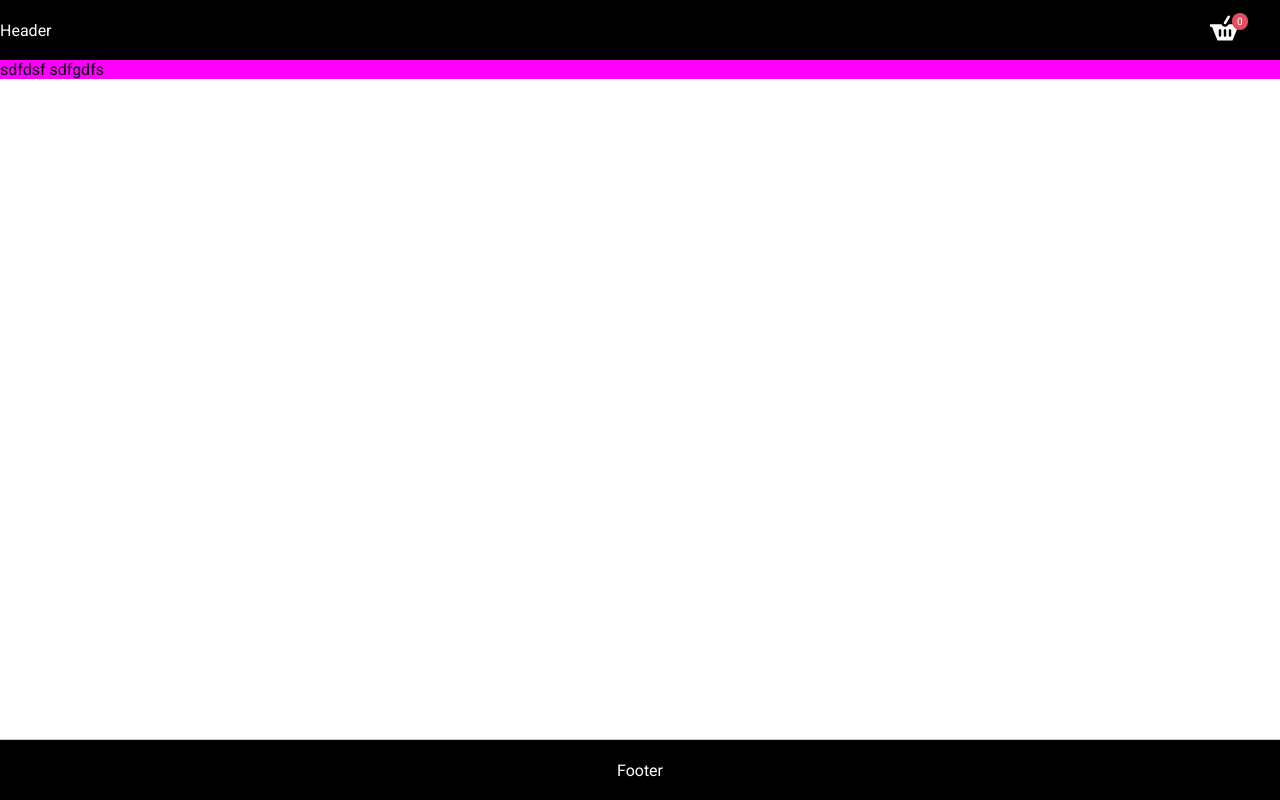
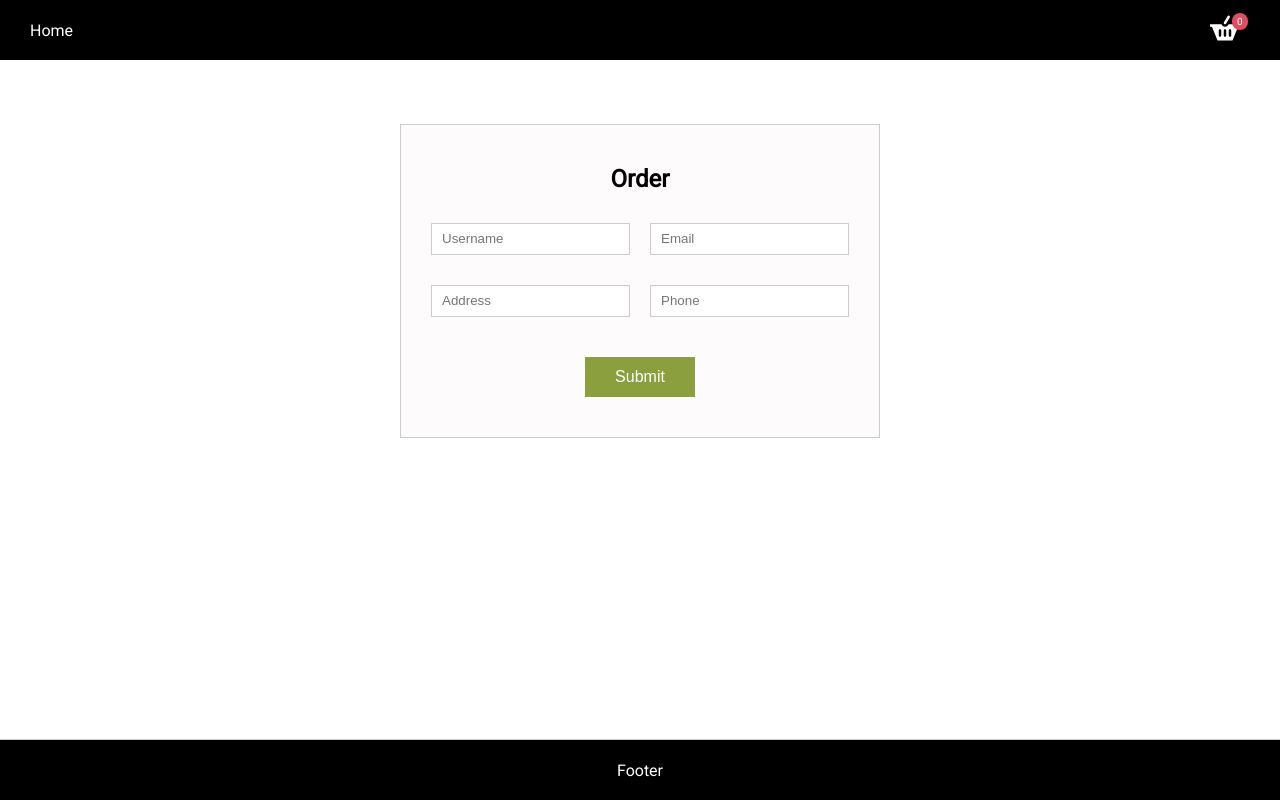
Before and after one commit to aleksh/test-pizza, a React (Create React App) app: page /order in a window 1280 px wide. Built offline with nearby package versions, Linux system fonts and the light colour scheme.

Commit message:
adde order form

```diff
--- a/package.json
+++ b/package.json
@@ -3,13 +3,16 @@
 	"version": "0.1.0",
 	"private": true,
 	"dependencies": {
+		"axios": "^0.19.2",
 		"classnames": "^2.2.6",
+		"formik": "^2.1.4",
 		"node-sass": "^4.14.0",
 		"react": "^16.13.1",
 		"react-dom": "^16.13.1",
 		"react-router-dom": "^5.1.2",
 		"react-scripts": "3.4.1",
-		"react-transition-group": "^4.3.0"
+		"react-transition-group": "^4.3.0",
+		"validator": "^13.0.0"
 	},
 	"scripts": {
 		"start": "react-scripts start",
--- /dev/null
+++ b/src/REST/config.js
@@ -0,0 +1,6 @@
+import axios from "axios";
+
+// Config
+export const ROOT_URL = 'https://backendapi.turing.com';
+
+axios.defaults.baseURL = ROOT_URL;
--- a/src/components/Header/Header.js
+++ b/src/components/Header/Header.js
@@ -1,6 +1,7 @@
 import React, { useContext } from "react";
 
 import { GlobalStateContext } from "../../context/GlobalContextProvider";
+import { Link } from "react-router-dom";
 import IconBasket from "../icons/basket";
 import Styles from "./Header.module.scss";
 
@@ -15,7 +16,9 @@ function Header({ toggleBasket }) {
 
 	return (
 		<header>
-			<div>Header</div>
+			<div className={Styles.Nav}>
+				<Link to="/">Home</Link>
+			</div>
 			<div className={Styles.basket} onClick={_handleClickBasket}>
 				<IconBasket />
 				<span>{totalItems}</span>
--- a/src/components/Header/Header.module.scss
+++ b/src/components/Header/Header.module.scss
@@ -15,6 +15,16 @@ header {
     flex-grow: 1;
   }
 
+}
+
+.Nav {
+  padding: 0 0 0 30px;
+  a {
+    text-decoration: none;
+    color: #ffffff;
+    font-size: 16px;
+    line-height: 18px;
+  }
 }
 
 .basket {
--- a/src/components/basket/Basket.module.scss
+++ b/src/components/basket/Basket.module.scss
@@ -169,7 +169,6 @@
 				}
 
 				&:hover {
-					color: #ffffff;
 					background: #abbd62;
 				}
 			}
--- a/src/components/order/Order.js
+++ b/src/components/order/Order.js
@@ -1,12 +1,14 @@
 import React from "react";
 
 import Styles from "./Order.module.scss";
+import OrderForm from "./OrderForm";
 
-function Order({ toggleBasket }) {
-	return <div className={Styles.Order}>
-    sdfdsf sdfgdfs
-
-    </div>;
-}
+const Order = () => {
+	return (
+		<div className={Styles.Order}>
+			<OrderForm />
+		</div>
+	);
+};
 
 export default Order;
--- a/src/components/order/Order.module.scss
+++ b/src/components/order/Order.module.scss
@@ -1,9 +1,70 @@
 .Order {
-  background: #ff00ff;
-  flex-shrink: 0;
-  flex-grow: 0;
+  display: flex;
+  justify-content: center;
+  padding-top: 5%;
+}
 
-  .Content {
-    background: #ff9999;
+
+.Form {
+  display: flex;
+  max-width: 600px;
+  flex-direction: column;
+  background: #fdfbfb;
+  border: 1px solid #cccccc;
+  padding: 20px;
+
+  h2 {
+    text-align: center;
   }
+
+  .row {
+    display:flex;
+    justify-content: space-around;
+
+    > div {
+      display: flex;
+      flex-direction: column;
+    }
+
+    input {
+      margin: 10px 10px 4px 10px;
+      height: 30px;
+      padding: 0px 10px;
+      max-width: 300px;
+      border: 1px solid #cccccc;
+    }
+
+    .error {
+      min-height: 16px;
+      padding: 0px 10px;
+      color: #ff0000;
+      font-size: 12px;
+      line-height: 16px;
+    }
+  }
+
+  .Submit {
+    display: flex;
+    justify-content: center;
+    padding: 20px 0;
+
+    button {
+      border:0;
+      padding: 10px 30px;
+      line-height: 20px;
+      color: #ffffff;
+      font-size: 16px;
+      text-align: center;
+      background: #8c9f3f;
+      cursor: pointer;
+      user-select: none;
+      outline: none;
+
+      &:hover {
+        background: #abbd62;
+      }
+    }
+  }
+
+
 }
--- /dev/null
+++ b/src/components/order/OrderForm.js
@@ -0,0 +1,141 @@
+import React from "react";
+import validator from "validator";
+import { Formik, Form, Field } from "formik";
+
+import Styles from "./Order.module.scss";
+
+const OrderForm = () => {
+	const onSubmit = (values) => {
+		console.log(values);
+	};
+
+	return (
+		<div className={Styles.Form}>
+			<Formik
+				initialValues={{
+					username: "",
+					email: "",
+					address: "",
+					phone: "",
+				}}
+				onSubmit={onSubmit}
+			>
+				{({ errors, touched }) => (
+					<Form>
+            <h2>Order</h2>
+						<div className={Styles.row}>
+							<div>
+								<Field
+									placeholder="Username"
+									name="username"
+									validate={validateUsername}
+								/>
+								<div className={Styles.error}>
+									{errors.username &&
+										touched.username &&
+										errors.username}
+								</div>
+							</div>
+
+							<div>
+								<Field
+									placeholder="Email"
+									name="email"
+									validate={validateEmail}
+								/>
+								<div className={Styles.error}>
+									{errors.email &&
+										touched.email &&
+										errors.email}
+								</div>
+							</div>
+						</div>
+
+						<div className={Styles.row}>
+							<div>
+								<Field
+									placeholder="Address"
+									name="address"
+									validate={validateAddress}
+								/>
+								<div className={Styles.error}>
+									{errors.address &&
+										touched.address &&
+										errors.address}
+								</div>
+							</div>
+							<div>
+								<Field
+									placeholder="Phone"
+									name="phone"
+									validate={validatePhone}
+								/>
+								<div className={Styles.error}>
+									{errors.phone &&
+										touched.phone &&
+										errors.phone}
+								</div>
+							</div>
+						</div>
+
+            <div className={Styles.Submit}>
+						  <button type="submit">Submit</button>
+            </div>
+					</Form>
+				)}
+			</Formik>
+		</div>
+	);
+};
+
+export default OrderForm;
+
+function validateEmail(value) {
+	let error;
+
+	if (!value) {
+		error = "Required";
+	} else if (!validator.isEmail(value)) {
+		error = "Invalid email address";
+	}
+
+	return error;
+}
+
+function validateUsername(value) {
+	let error;
+
+	if (!value) {
+		error = "Required";
+	} else if (value.length < 8) {
+		error = "Should be at least 8 characters";
+	}
+
+	return error;
+}
+
+function validateAddress(value) {
+	let error;
+
+	if (!value) {
+		error = "Required";
+	} else if (value.length < 8) {
+		error = "Should be at least 8 characters";
+	}
+
+	return error;
+}
+
+function validatePhone(value) {
+	let error;
+
+	if (!value) {
+		error = "Required";
+	} else if (!validator.isNumeric(value)) {
+		error = "Phone Should be numbers";
+	} else if (!validator.isMobilePhone(value)) {
+		error = "Incorect Phone Number";
+	}
+
+	return error;
+}
```
Also changed, not shown: src/REST/pizzas.js (added, +7 -0 lines), 1 other file (tests, documents, lock files or other folders).
